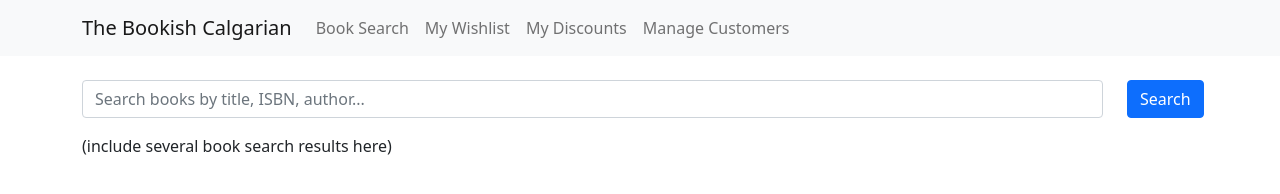
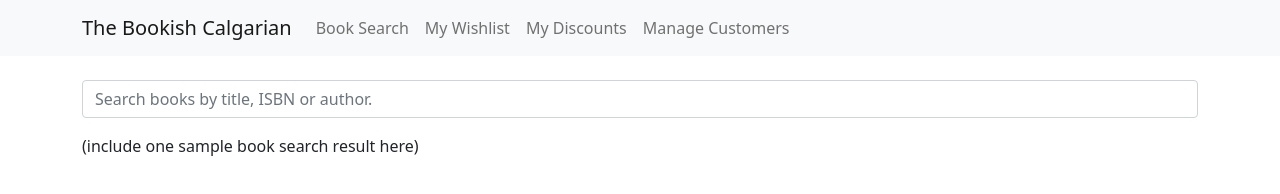
Before and after one commit to josuaaah/The-Bookish-Calgarian, a Gatsby site: page /books in a window 1280 px wide. Built offline with nearby package versions, Linux system fonts and the light colour scheme; Gatsby itself is replaced by a stand-in of ours.

Commit message:
Add search component

```diff
--- /dev/null
+++ b/src/components/search.js
@@ -0,0 +1,15 @@
+import * as React from 'react'
+
+import Form from "react-bootstrap/Form"
+
+const Search = ({ placeholder }) => {
+  return (
+    <Form>
+      <Form.Group className="mb-3" controlId="formSearch">
+        <Form.Control type="text" placeholder={placeholder} />
+      </Form.Group>
+    </Form>
+  )
+}
+
+export default Search
--- a/src/pages/books.js
+++ b/src/pages/books.js
@@ -2,27 +2,14 @@ import 'bootstrap/dist/css/bootstrap.min.css'
 
 import * as React from "react"
 
-import Button from "react-bootstrap/Button"
-import Col from "react-bootstrap/Col"
-import Container from "react-bootstrap/Container"
-import Form from "react-bootstrap/Form"
 import Layout from "../components/layout"
-import Row from "react-bootstrap/Row"
+import Search from '../components/search'
 
 const BooksPage = () => {
   return (
     <Layout pageTitle="Books">
-    <Form>
-      <Row>
-        <Col xs="11">
-          <Form.Group className="mb-3" controlId="formBookSearch">
-            <Form.Control type="text" placeholder="Search books by title, ISBN, author..." />
-          </Form.Group>
-        </Col>
-        <Col xs="1"><Button variant="primary" type="submit">Search</Button></Col>
-      </Row>
-    </Form>
-    <p>(include several book search results here)</p>
+    <Search placeholder="Search books by title, ISBN or author."></Search>
+    <p>(include one sample book search result here)</p>
     </Layout>
   )
 }
--- a/src/pages/customers.js
+++ b/src/pages/customers.js
@@ -3,11 +3,12 @@ import 'bootstrap/dist/css/bootstrap.min.css'
 import * as React from "react"
 
 import Layout from "../components/layout"
+import Search from '../components/search'
 
 const CustomersPage = () => {
   return (
     <Layout pageTitle="Customers">
-    <p>(insert customer search bar here)</p>
+    <Search placeholder="Search customers by name or ID."></Search>
     <p>(insert sample customer information here)</p>
     </Layout>
   )
```
